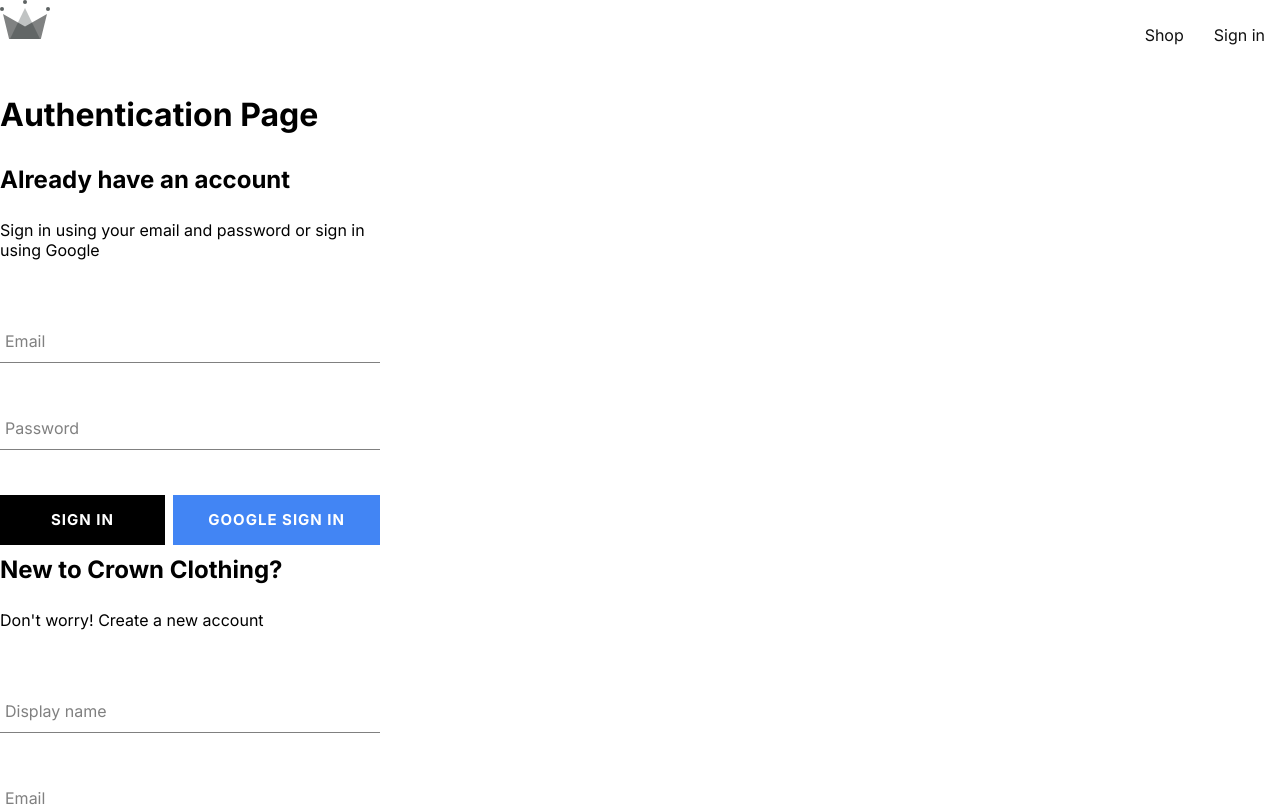
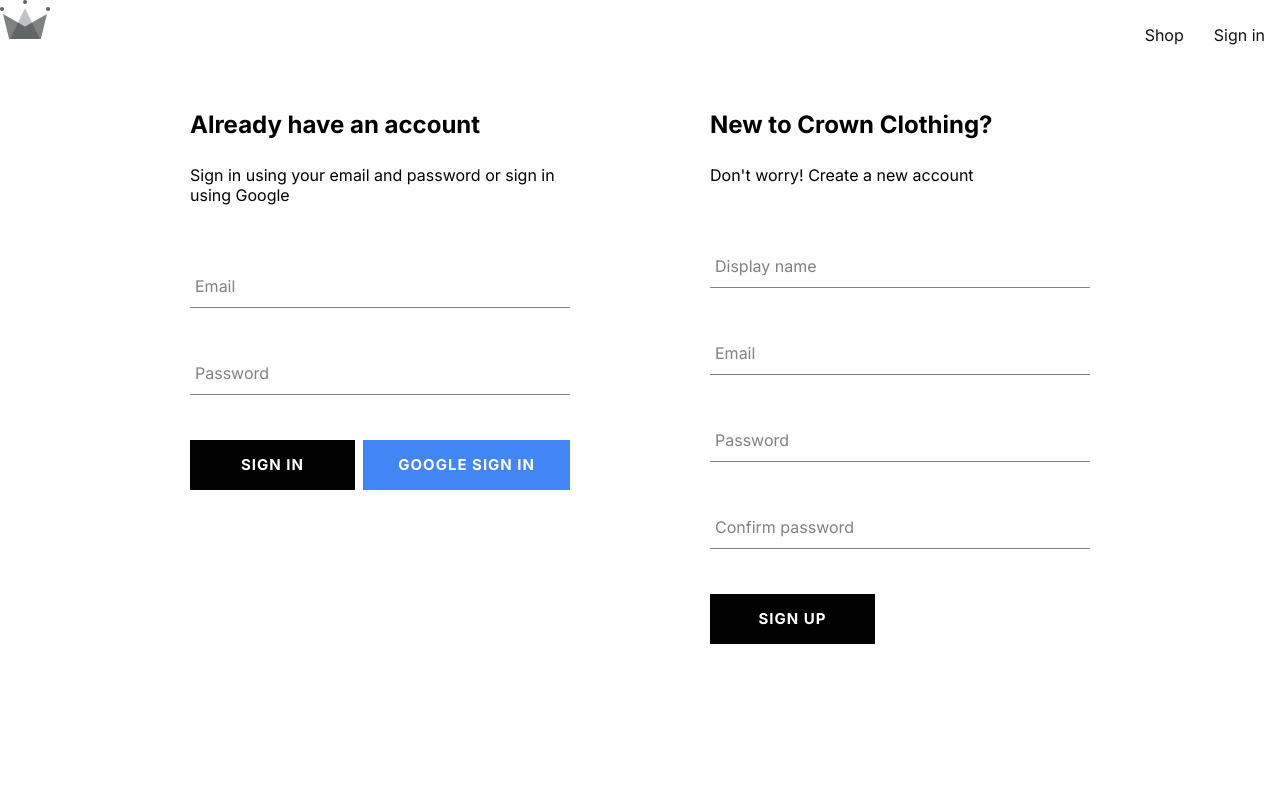
Before and after one commit to thedevangvishnu/mastering-react, a React (Create React App) app in the folder ztm-react-developer-2023/crown-clothing/: page /authentication in a window 1280 px wide. Shown: the top 807 px of the page. Built offline with nearby package versions, Linux system fonts and the light colour scheme.

Commit message:
Add styles to authentication page
Create a new scss file for authentication component and style it

```diff
--- a/ztm-react-developer-2023/crown-clothing/src/components/sign-in-form/sign-in-form.component.jsx
+++ b/ztm-react-developer-2023/crown-clothing/src/components/sign-in-form/sign-in-form.component.jsx
@@ -27,9 +27,10 @@
   // log google user
   const logGoogleUser = async () => {
     const { user } = await signInWithGooglePopup();
-    console.log("user", user);
+    // console.log("user", user);
     const userDocRef = await createUserDocumentFromAuth(user);
-    console.log("userDoc:", userDocRef);
+    // console.log("userDoc:", userDocRef);
+    console.log("sign in successful");
   };
 
   // handle form input change
@@ -48,11 +49,20 @@
     event.preventDefault();
 
     try {
-      const response = await signInAuthUserWithEmailAndPassword();
+      const response = await signInAuthUserWithEmailAndPassword(
+        email,
+        password
+      );
       console.log("sign in successful", response);
       resetFormFields();
     } catch (error) {
-      console.log("error signing in the user", error.message);
+      if (error.code === "auth/invalid-login-credentials") {
+        alert(
+          "Invalid login credentials. Please check your email and/or password"
+        );
+      } else {
+        console.log("error signing in the user", error.message);
+      }
     }
   };
 
@@ -83,7 +93,7 @@
 
         <div className="buttons-container">
           <Button type="submit">Sign in</Button>
-          <Button buttonType="google" onClick={logGoogleUser}>
+          <Button type="button" buttonType="google" onClick={logGoogleUser}>
             Google sign in
           </Button>
         </div>
--- a/ztm-react-developer-2023/crown-clothing/src/components/sign-up-form/sign-up-form.component.jsx
+++ b/ztm-react-developer-2023/crown-clothing/src/components/sign-up-form/sign-up-form.component.jsx
@@ -109,7 +109,7 @@
           onChange={handleChange}
         />
 
-        <Button type="submit">Submit</Button>
+        <Button type="submit">Sign up</Button>
       </form>
     </div>
   );
--- a/ztm-react-developer-2023/crown-clothing/src/routes/authentication/authentication.component.jsx
+++ b/ztm-react-developer-2023/crown-clothing/src/routes/authentication/authentication.component.jsx
@@ -1,28 +1,11 @@
-import { useEffect } from "react";
-import { getRedirectResult } from "firebase/auth";
-import {
-  auth,
-  signInWithGooglePopup,
-  signInWithGoogleRedirect,
-  createUserDocumentFromAuth,
-} from "../../utils/firebase/firebase.utils";
-
 import SignUp from "../../components/sign-up-form/sign-up-form.component";
 
 import SignIn from "../../components/sign-in-form/sign-in-form.component";
+import "./authentication.styles.scss";
 
 const Authentication = () => {
-  const logGoogleUser = async () => {
-    const { user } = await signInWithGooglePopup();
-    console.log("user", user);
-    const userDocRef = await createUserDocumentFromAuth(user);
-    console.log("userDoc:", userDocRef);
-  };
-
   return (
-    <div>
-      <h1>Authentication Page</h1>
-
+    <div className="authentication-container">
       <SignIn />
       <SignUp />
     </div>
--- /dev/null
+++ b/ztm-react-developer-2023/crown-clothing/src/routes/authentication/authentication.styles.scss
@@ -0,0 +1,7 @@
+.authentication-container {
+  display: flex;
+  justify-content: space-between;
+  //   align-items: flex-start;
+  width: 900px;
+  margin: 30px auto;
+}
```
